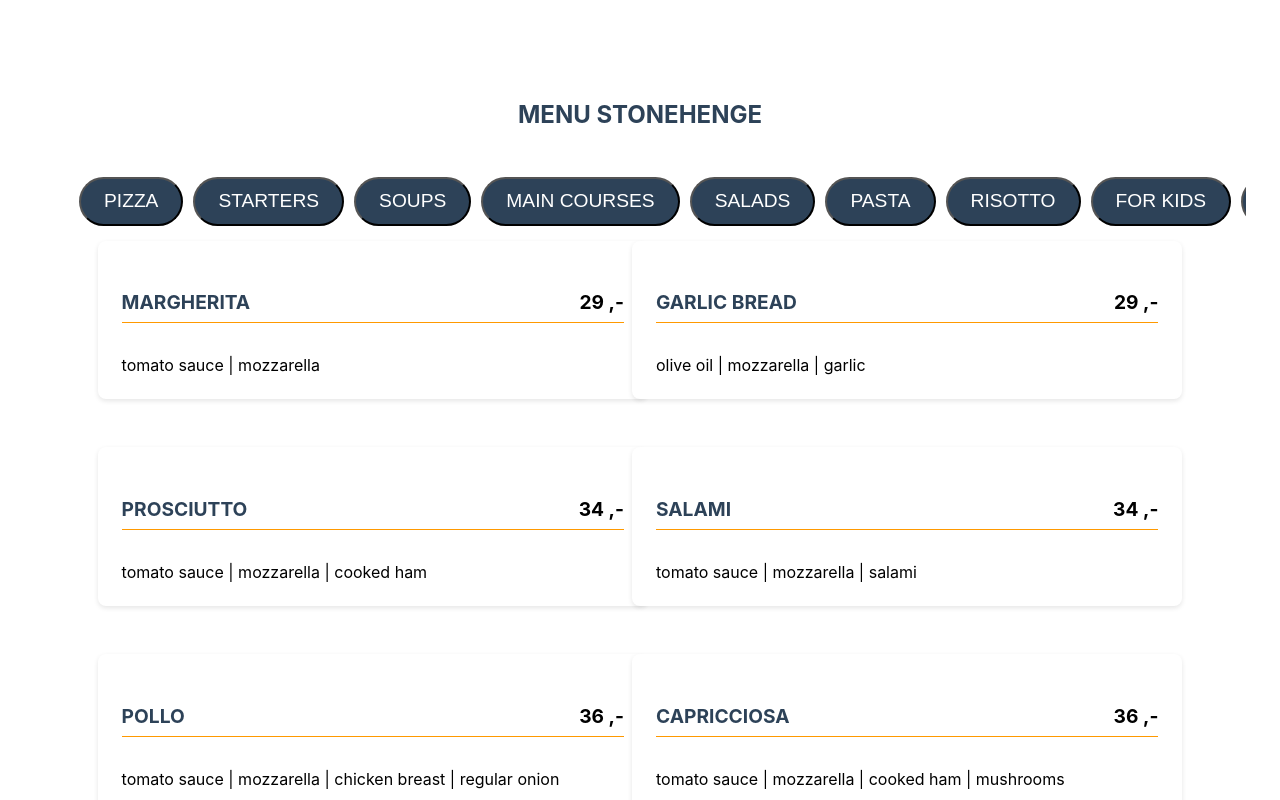
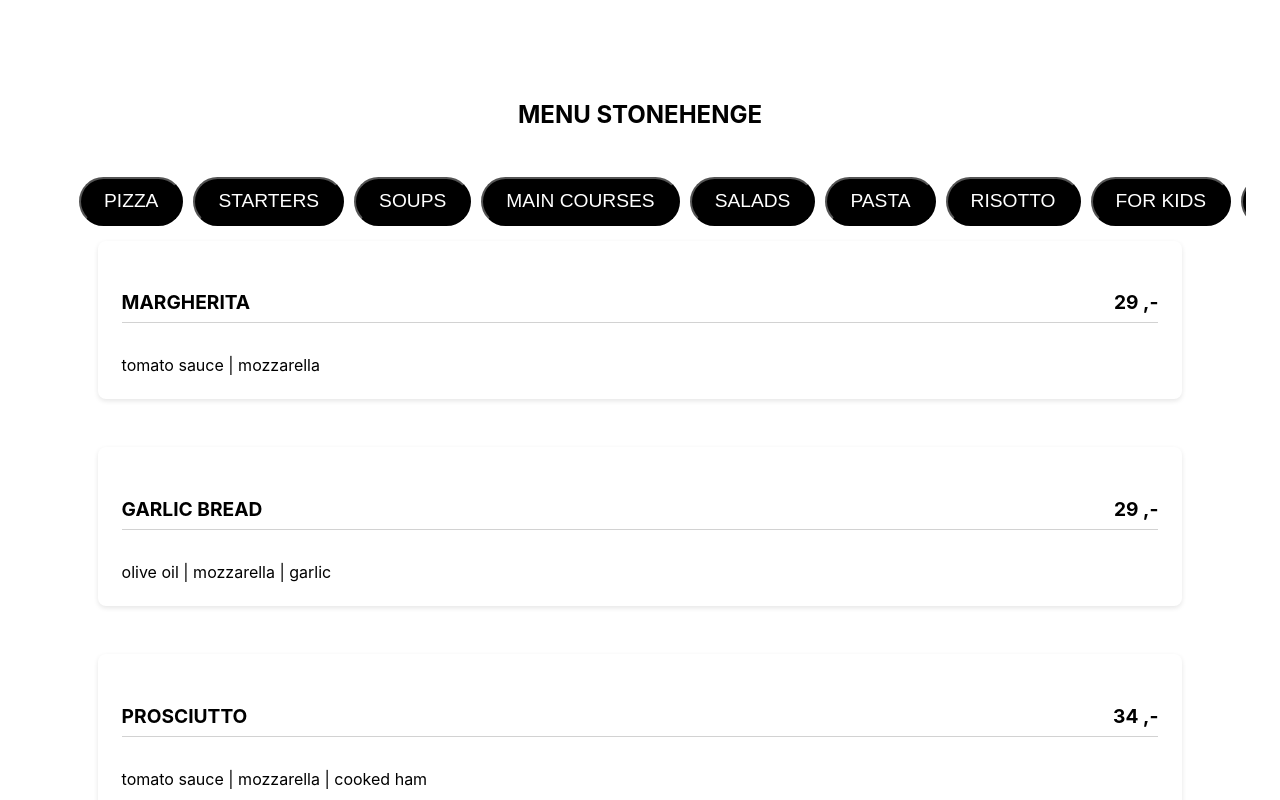
Before and after one commit to serezmatik/menuPL, a React (Create React App) app: page / in a window 1280 px wide. Shown: the top 800 px of the page. Built offline with nearby package versions, Linux system fonts and the light colour scheme.

Commit message:
new styles

```diff
--- a/src/index.css
+++ b/src/index.css
@@ -1,9 +1,9 @@
 :root {
   --font-primary: -apple-system, BlinkMacSystemFont, 'Segoe UI', 'Roboto', 'Oxygen', 'Ubuntu', 'Cantarell', 'Fira Sans', 'Droid Sans', 'Helvetica Neue', sans-serif;
   --font-code: source-code-pro, Menlo, Monaco, Consolas, 'Courier New', monospace;
-  --color-primary: hsl(210, 32%, 26%);
-  --color-secondary: hsl(209, 38%, 35%);
-  --color-accent: hsl(36, 100%, 50%);
+  --color-primary: #000000; /* Black */
+  --color-secondary: #ffffff; /* White */
+  --color-accent: #d2d2d2; /* Light gray */
   --color-white: #ffffff;
   --color-black: #000000;
   --section-width: 90%;
@@ -16,7 +16,7 @@ body {
   font-family: var(--font-primary);
   -webkit-font-smoothing: antialiased;
   -moz-osx-font-smoothing: grayscale;
-  background: var(--color-white);
+  background: var(--color-secondary);
   color: var(--color-primary);
 }
 
@@ -40,7 +40,7 @@ h4 {
 
 p {
   margin-bottom: 1.25rem;
-  color: var(--color-black);
+  color: var(--color-primary);
 }
 
 .section {
@@ -78,16 +78,16 @@ p {
 /* Add scrollbar */
 .btn-container::-webkit-scrollbar {
   height: 8px;
-  background-color: var(--color-white);
+  background-color: var(--color-secondary);
 }
 
 .btn-container::-webkit-scrollbar-thumb {
-  background-color: var(--color-secondary);
+  background-color: var(--color-accent);
   border-radius: 4px;
 }
 
 .btn-container::-webkit-scrollbar-thumb:hover {
-  background-color: var(--color-accent);
+  background-color: var(--color-primary);
 }
 
 .filter-btn {
@@ -97,7 +97,7 @@ p {
   font-size: 1.2rem;
   padding: 0.6em 1.2em;
   border-radius: 2.4rem;
-  color: var(--color-white);
+  color: var(--color-secondary);
   background-color: var(--color-primary);
   text-transform: uppercase;
   cursor: pointer;
@@ -107,7 +107,8 @@ p {
 }
 
 .filter-btn.active {
-  background-color: var(--color-secondary);
+  background-color: var(--color-accent);
+  color: var(--color-primary); /* Updated active button text color */
 }
 
 .section-center {
@@ -121,9 +122,10 @@ p {
 
 .menu-item {
   width: 100%;
-  display: grid;
-  gap: 1rem 2rem;
-  background-color: var(--color-white);
+  display: flex;
+  flex-wrap: wrap;
+  justify-content: space-between;
+  background-color: var(--color-secondary);
   border-radius: 0.5rem;
   padding: 1.5rem;
   box-shadow: 0 2px 5px rgba(0, 0, 0, 0.1);
@@ -136,21 +138,28 @@ p {
   transform: translateY(-3px);
 }
 
+.item-info {
+  flex: 1 1 100%;
+}
+
 .item-info header {
   display: flex;
   justify-content: space-between;
   border-bottom: 0.5px solid var(--color-accent);
+  animation-duration: 0.5s;
+  animation-fill-mode: both;
 }
 
 .item-info h4 {
   margin-bottom: 0.5rem;
   font-size: 1.2rem;
+  color: var(--color-primary);
   animation-duration: 0.5s;
   animation-fill-mode: both;
 }
 
 .price {
-  color: var(--color-black);
+  color: var(--color-primary);
   font-weight: bold;
   animation-duration: 0.5s;
   animation-fill-mode: both;
@@ -159,52 +168,18 @@ p {
 .item-text {
   margin-bottom: 0;
   padding-top: 1rem;
+  color: var(--color-primary);
 }
 
-.single-item {
-  grid-template-columns: 1fr;
-  gap: 0;
-}
 
-.single-item .photo {
-  width: 100%;
-  height: auto;
-  animation-duration: 0.5s;
-  animation-fill-mode: both;
-}
-
-.single-item .item-info {
-  text-align: center;
-  animation-duration: 0.5s;
-  animation-fill-mode: both;
-}
-
-.single-item .item-info h4 {
-  text-align: center;
-  animation-duration: 0.5s;
-  animation-fill-mode: both;
-}
-
-.single-item .item-info .price {
-  text-align: center;
-  animation-duration: 0.5s;
-  animation-fill-mode: both;
-}
 
 @media screen and (min-width: 768px) {
   .menu-item {
-    grid-template-columns: repeat(auto-fill, minmax(250px, 1fr));
-    gap: 2rem;
+    flex-wrap: nowrap;
   }
 
   .photo {
-    width: 100%;
-    height: auto;
+    width: auto;
+    height: 100%;
   }
 }
-
-@media screen and (min-width: 992px) {
-  .section-center {
-    grid-template-columns: repeat(2, 1fr);
-  }
-}
```
